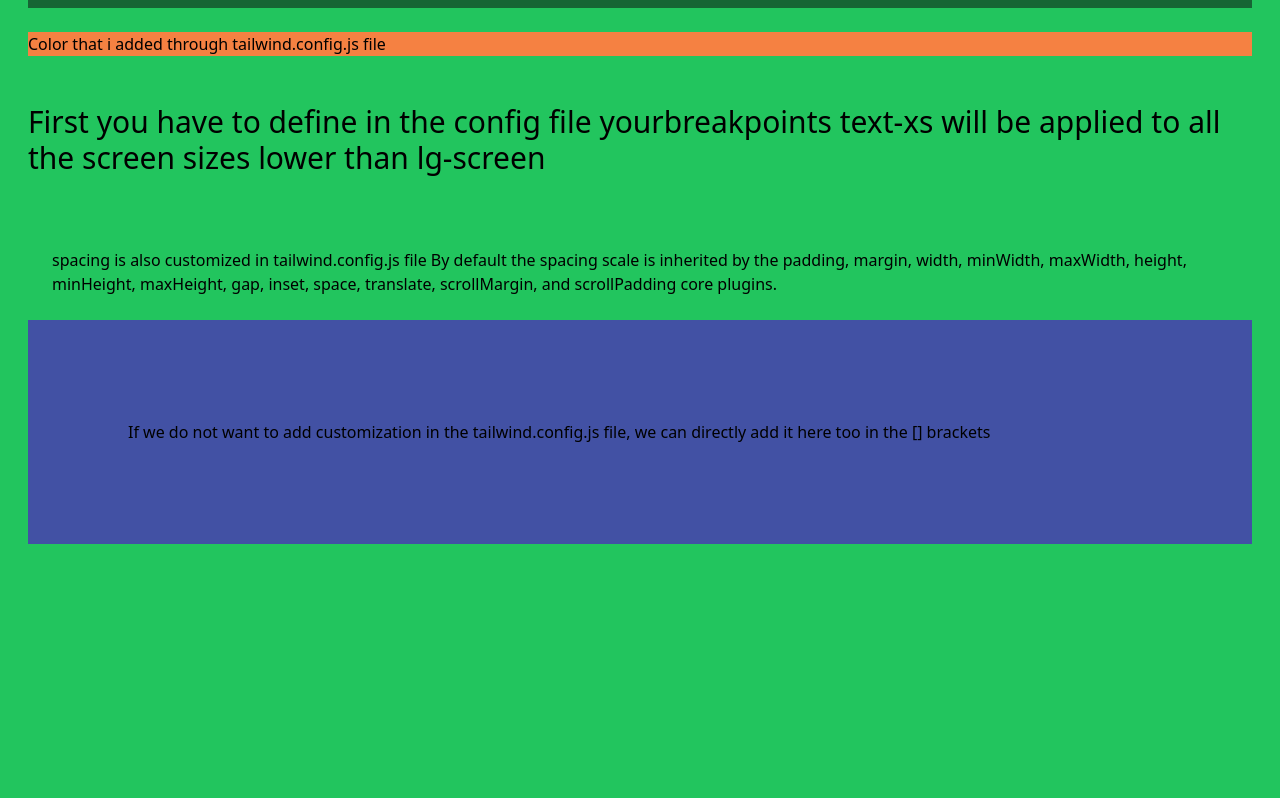
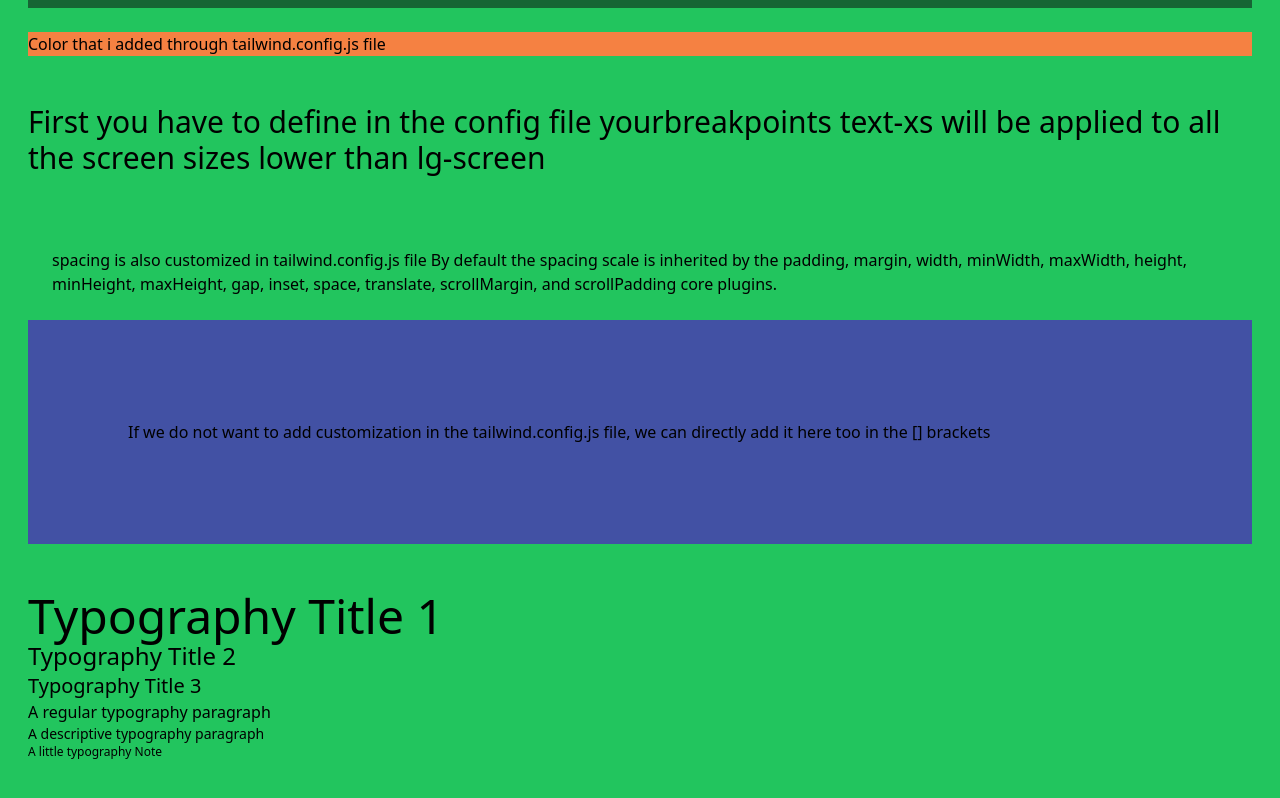
Before and after one commit to ayezabashir/tailwindcss, a React (Vite) app: page / in a window 1280 px wide. Shown: the part 236-1034 px from the top of the page. Before the commit the page ends 856 px from the top, so only its background shows below. Built offline with nearby package versions, Linux system fonts and the light colour scheme.

Commit message:
font sizes

```diff
--- a/src/App.jsx
+++ b/src/App.jsx
@@ -1,5 +1,6 @@
 import Colours from "./components/Colours"
 import Customization from "./components/Customization"
+import Typography from "./components/Typography"
 
 function App() {
 
@@ -7,6 +8,7 @@ function App() {
     <>
       <Colours />
       <Customization />
+      <Typography />
     </>
   )
 }
--- a/src/components/Typography.jsx
+++ b/src/components/Typography.jsx
@@ -1,12 +1,12 @@
 const Typography = () => {
     return (
         <>
-            <h1>Typography Title 1</h1>
-            <h2>Typography Title 2</h2>
-            <h3>Typography Title 3</h3>
-            <p>A regular typography paragraph</p>
-            <p>A descriptive typography paragraph</p>
-            <p className="note">A little typography Note</p>
+            <h1 className="text-5xl">Typography Title 1</h1>
+            <h2 className="text-2xl">Typography Title 2</h2>
+            <h3 className="text-xl">Typography Title 3</h3>
+            <p className="text-base">A regular typography paragraph</p>
+            <p className="text-sm">A descriptive typography paragraph</p>
+            <p className="text-xs note">A little typography Note</p>
             <br /><br />
         </>
     )
--- a/tailwind.config.js
+++ b/tailwind.config.js
@@ -2,7 +2,8 @@ export default {
   content: [
     "./src/App.jsx",
     "./src/components/Colours.jsx",
-    "./src/components/Customization.jsx"
+    "./src/components/Customization.jsx",
+    "./src/components/Typography.jsx",
   ],
   theme: {
     screens: {
@@ -19,6 +20,8 @@ export default {
       '5': '32px',
       '6': '48px',
     },
+    // extend will keep the initial configuration and adds to the already
+    // existing classes
     extend: {
       colors: {
         "peachy-orange": {
```
